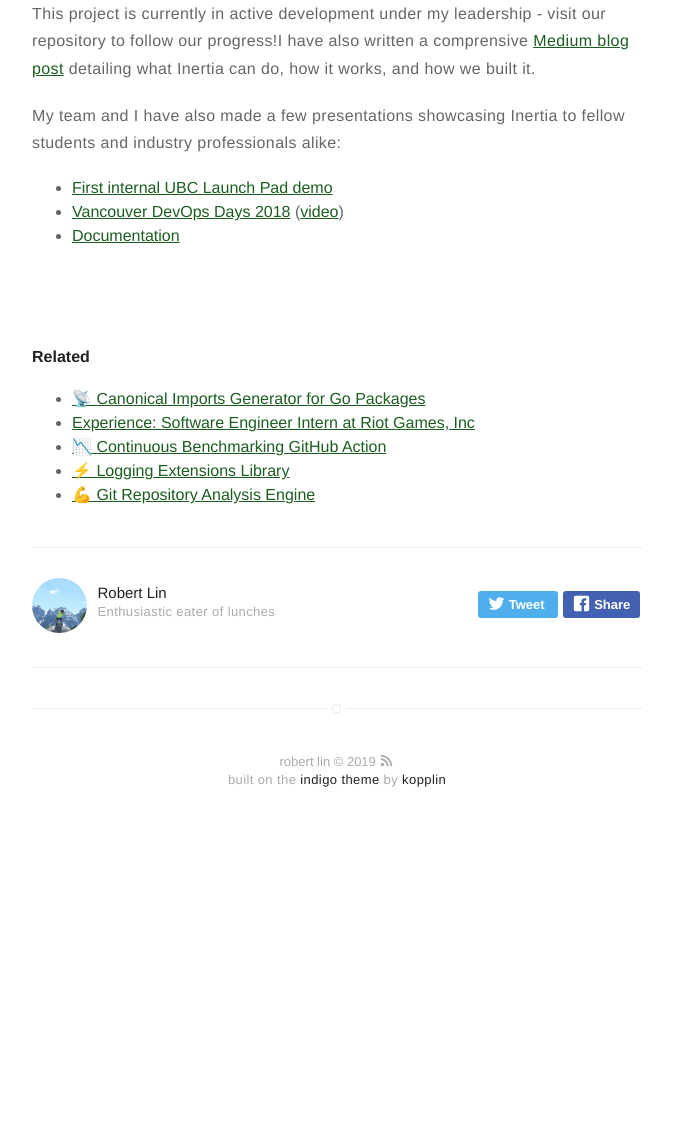
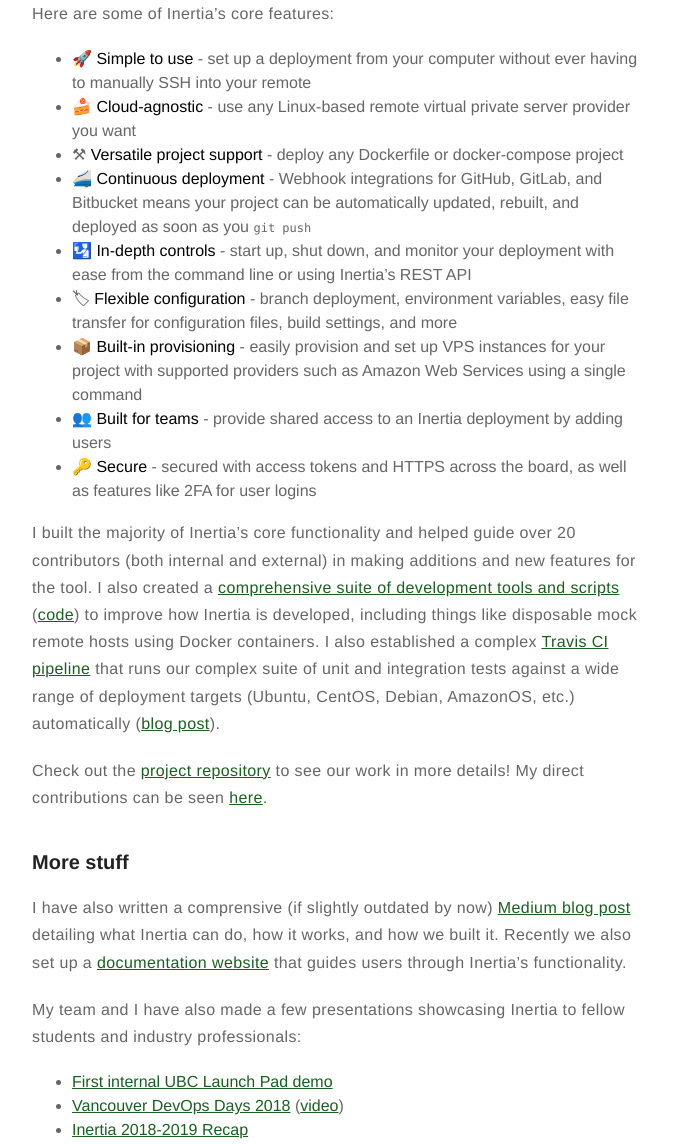
Before and after one commit to bobheadxi/bobheadxi.github.io, a Jekyll site: the page built from _posts/2018-1-29-inertia.md, in a window 1280 px wide and 1400 px high, scrolled down 1401 px. Shown: the part 255-1400 px from the top of the window, without its empty margins (303-976 px from the left). Built offline with Jekyll 4.4.1, drawn with Linux system fonts in a browser that asks for light colours; emoji names are drawn with the system emoji font; before the commit the page ends 2507 px from its top, so only the background shows below that; some of the changed text lies outside the part shown.

Commit message:
flesh out inertia page

```diff
--- a/_posts/2018-1-29-inertia.md
+++ b/_posts/2018-1-29-inertia.md
@@ -42,20 +42,81 @@ badges:
     <img src="https://img.shields.io/github/contributors/ubclaunchpad/inertia.svg" />
 </p>
 
-At [UBC Launch Pad](https://www.ubclaunchpad.com), many of our teams’ projects are web applications. A pretty awesome step in any web application’s development process is when you deploy it for everyone to try out. Unfortunately, deployment can be a frustrating task, especially for students with little to no experience setting up applications on remote hosts. Some of these students might also be learning a new framework or programming language as part of their projects, all while dealing with the stresses of a full course load. On top of that, we frequently find ourselves needing to deploy projects to new environments as funds run out or sponsorships end in order to keep projects online.
+At [UBC Launch Pad](https://www.ubclaunchpad.com), many of our teams’ projects
+are web applications. A pretty awesome step in any web application’s development
+process is when you deploy it for everyone to try out. Unfortunately, deployment
+can be a frustrating task, especially for students with little to no experience
+setting up applications on remote hosts. Some of these students might also be
+learning a new framework or programming language as part of their projects, all
+while dealing with the stresses of a full course load. On top of that, we
+frequently find ourselves needing to deploy projects to new environments as
+funds run out or sponsorships end in order to keep projects online.
 
-This was an unfortunate situation — seeing your hard work up and running can be a nice motivation boost, and the ability to gather feedback from fellow students is invaluable. We realized that we needed a tool that could make setting up continuously deployed applications simple and painless, regardless of the hosting provider.
+This was an unfortunate situation — seeing your hard work up and running can be
+a nice motivation boost, and the ability to gather feedback from fellow students
+is invaluable. We realized that we needed a tool that could make setting up
+continuously deployed applications simple and painless, regardless of the
+hosting provider.
 
-So we built one! Inertia is a cross-platform command line tool that aims to simplify setup and management of automated deployment of a variety of project types on any virtual private server. With an effortless 4-step setup process, Inertia has saved UBC Launch Pad teams a great deal of headaches and time deploying, allowing students to focus on building great applications.
+So we built one! Inertia is a cross-platform command line tool that aims to
+simplify setup and management of automated deployment of a variety of project
+types on any virtual private server. With an effortless 4-step setup process,
+Inertia has saved UBC Launch Pad teams a great deal of headaches and time
+deploying, allowing students to focus on building great applications.
 
 <p align="center">
     <img src="https://github.com/ubclaunchpad/inertia/blob/master/.static/inertia-init.png?raw=true" width="70%" />
 </p>
 
-This project is currently in active development under my leadership - visit our repository to follow our progress!I have also written a comprensive [Medium blog post](https://medium.com/ubc-launch-pad-software-engineering-blog/building-continuous-deployment-87a2bd8eedbe) detailing what Inertia can do, how it works, and how we built it.
+Here are some of Inertia's core features:
 
-My team and I have also made a few presentations showcasing Inertia to fellow students and industry professionals alike:
+* 🚀 **Simple to use** - set up a deployment from your computer without ever having to manually SSH into your remote
+* 🍰 **Cloud-agnostic** - use any Linux-based remote virtual private server provider you want
+* ⚒  **Versatile project support** - deploy any Dockerfile or docker-compose project
+* 🚄 **Continuous deployment** - Webhook integrations for GitHub, GitLab, and Bitbucket means your project can be automatically updated, rebuilt, and deployed as soon as you `git push`
+* 🛂 **In-depth controls** - start up, shut down, and monitor your deployment with ease from the command line or using Inertia's REST API
+* 🏷 **Flexible configuration** - branch deployment, environment variables, easy file transfer for configuration files, build settings, and more
+* 📦 **Built-in provisioning** - easily provision and set up VPS instances for your project with supported providers such as Amazon Web Services using a single command
+* 👥 **Built for teams** - provide shared access to an Inertia deployment by adding users
+* 🔑 **Secure** - secured with access tokens and HTTPS across the board, as well as features like 2FA for user logins
+
+I built the majority of Inertia's core functionality and helped guide over 20
+contributors (both internal and external) in making additions and new features
+for the tool. I also created a [comprehensive suite of development tools and scripts](https://github.com/ubclaunchpad/inertia/blob/master/CONTRIBUTING.md#development-tips)
+([code](https://github.com/ubclaunchpad/inertia/tree/master/test))
+to improve how Inertia is developed, including things like disposable mock
+remote hosts using Docker containers. I also established a complex
+[Travis CI pipeline](https://github.com/ubclaunchpad/inertia/blob/master/.travis.yml)
+that runs our complex suite of unit and integration tests against a wide range
+of deployment targets (Ubuntu, CentOS, Debian, AmazonOS, etc.) automatically
+([blog post](https://medium.com/ubc-launch-pad-software-engineering-blog/optimizing-travis-ci-pipelines-36973aea3758)).
+
+Check out the [project repository](https://github.com/ubclaunchpad/inertia) to
+see our work in more details! My direct contributions can be seen
+[here](https://github.com/ubclaunchpad/inertia/pulls?utf8=%E2%9C%93&q=is%3Apr+author%3Abobheadxi+).
+
+### More stuff
+
+I have also written a comprensive (if slightly outdated by now)
+[Medium blog post](https://medium.com/ubc-launch-pad-software-engineering-blog/building-continuous-deployment-87a2bd8eedbe)
+detailing what Inertia can do, how it works, and how we built it. Recently we
+also set up a [documentation website](https://inertia.ubclaunchpad.com) that
+guides users through Inertia's functionality.
+
+My team and I have also made a few presentations showcasing Inertia to fellow
+students and industry professionals:
 
 - [First internal UBC Launch Pad demo](https://drive.google.com/file/d/1foO57l6egbaQ7I5zIDDe019XOgJm-ocn/view?usp=sharing)
 - [Vancouver DevOps Days 2018](https://drive.google.com/open?id=1DV2NR_YXpUZai-S7ttGcwrhWJXL7BcwiIrBJn69-IJg) ([video](https://www.youtube.com/watch?v=amBYMEKGzTs&feature=youtu.be&t=4h59m5s))
-- [Documentation](https://inertia.ubclaunchpad.com)
+- [Inertia 2018-2019 Recap](https://github.com/ubclaunchpad/slides/blob/master/projects/inertia/demo-3.pdf)
+
+Some other relevant blog posts that were related to my work on Inertia:
+
+- [Docker-in-Docker-in-Docker](https://bobheadxi.dev/dockerception/)
+- [Travis CI pipeline optimizations](https://medium.com/ubc-launch-pad-software-engineering-blog/optimizing-travis-ci-pipelines-36973aea3758)
+- [Automated documentation generation](https://medium.com/@bobheadxi/turning-slate-into-a-proper-documentation-builder-d0cf31abf459)
+
+Inertia also inspired several spin-off side projects:
+
+- [Go library for programmatic containerized builds](https://bobheadxi.dev/go-build/)
+- [Go library of helpful RESTful primitives](https://bobheadxi.dev/res-library/)
```
